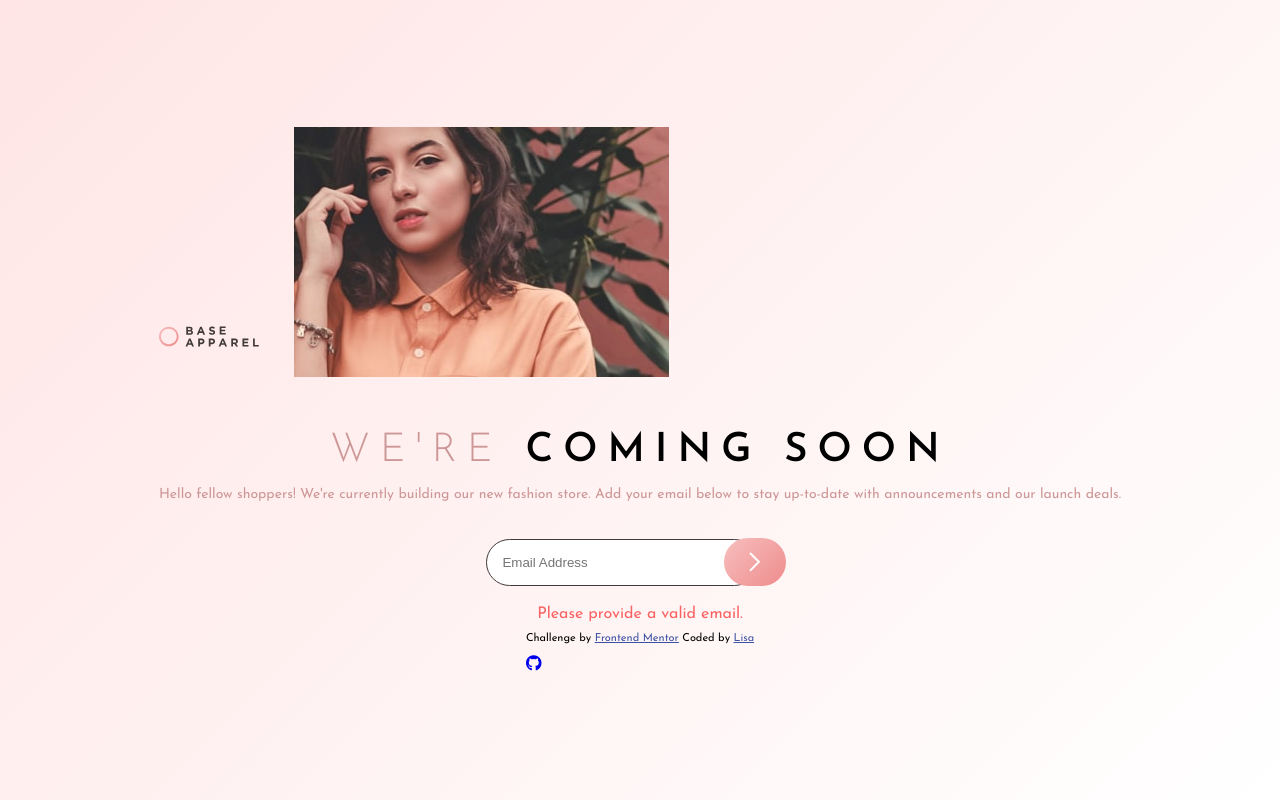
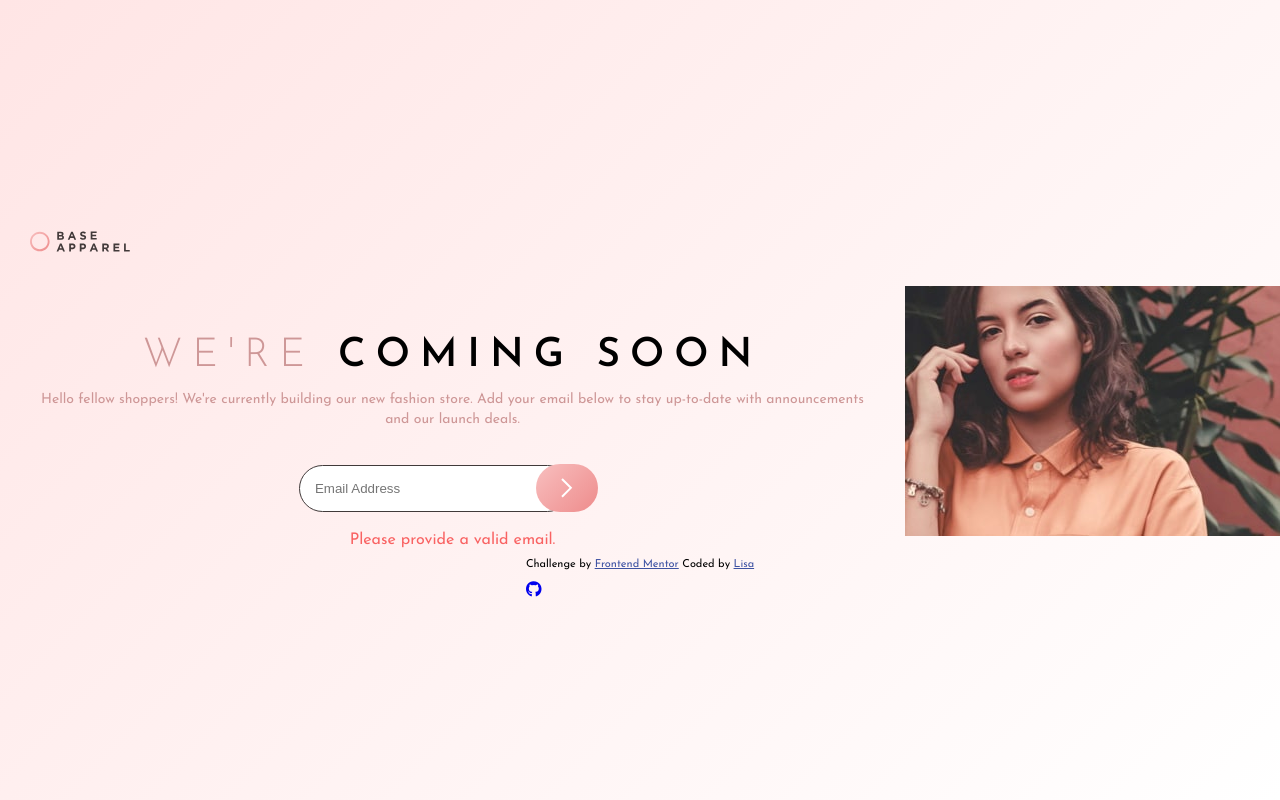
Before and after one commit to CrypticMango/base-apparel-coming-soon, a plain HTML site: page index.html in a window 1280 px wide. Drawn offline with Linux system fonts and the light colour scheme.

Commit message:
added css for desktop view

```diff
--- a/index.html
+++ b/index.html
@@ -20,23 +20,24 @@
 <body>
 
   <main>
+    <img src="/images/logo.svg" alt="base-apparel" aria-label="logo" class="top-logo">
+
+    <div class="page-container">
+      <div><img src="/images/hero-mobile.jpg" alt="woman" aria-label="woman-in-pink" class="mobile-pic"></div>
       <div>
-      <img src="/images/logo.svg" alt="base-apparel" aria-label="logo" class="top-logo">
-      <img src="/images/hero-mobile.jpg" alt="woman" aria-label="woman-in-pink" class="mobile-pic">
         <h1><span class="thin-n-red">We're</span> coming soon</h1>
         <p class="blurb">
           Hello fellow shoppers! We're currently building our new fashion store.
           Add your email below to stay up-to-date with announcements and our launch deals.
         </p>
-
         <div class="form-container">
           <form action="#">
             <input type="email" placeholder="Email Address" class="email-field">
             <input type="image" src="/images/icon-arrow.svg" alt="submit" class="submit-button">
            </form>
         </div>
-
         <div id="validation-message">Please provide a valid email.</div>
+      </div>
 
     </div>
   </main>
--- a/style.css
+++ b/style.css
@@ -85,3 +85,10 @@ span {
 .attribution a {
 	color: hsl(228, 45%, 44%);
 }
+
+@media (min-width:700px) {
+	.page-container {
+		display: flex;
+		flex-direction: row-reverse;
+	}
+}
```
Lines whose indentation alone changed are shown as unchanged.
